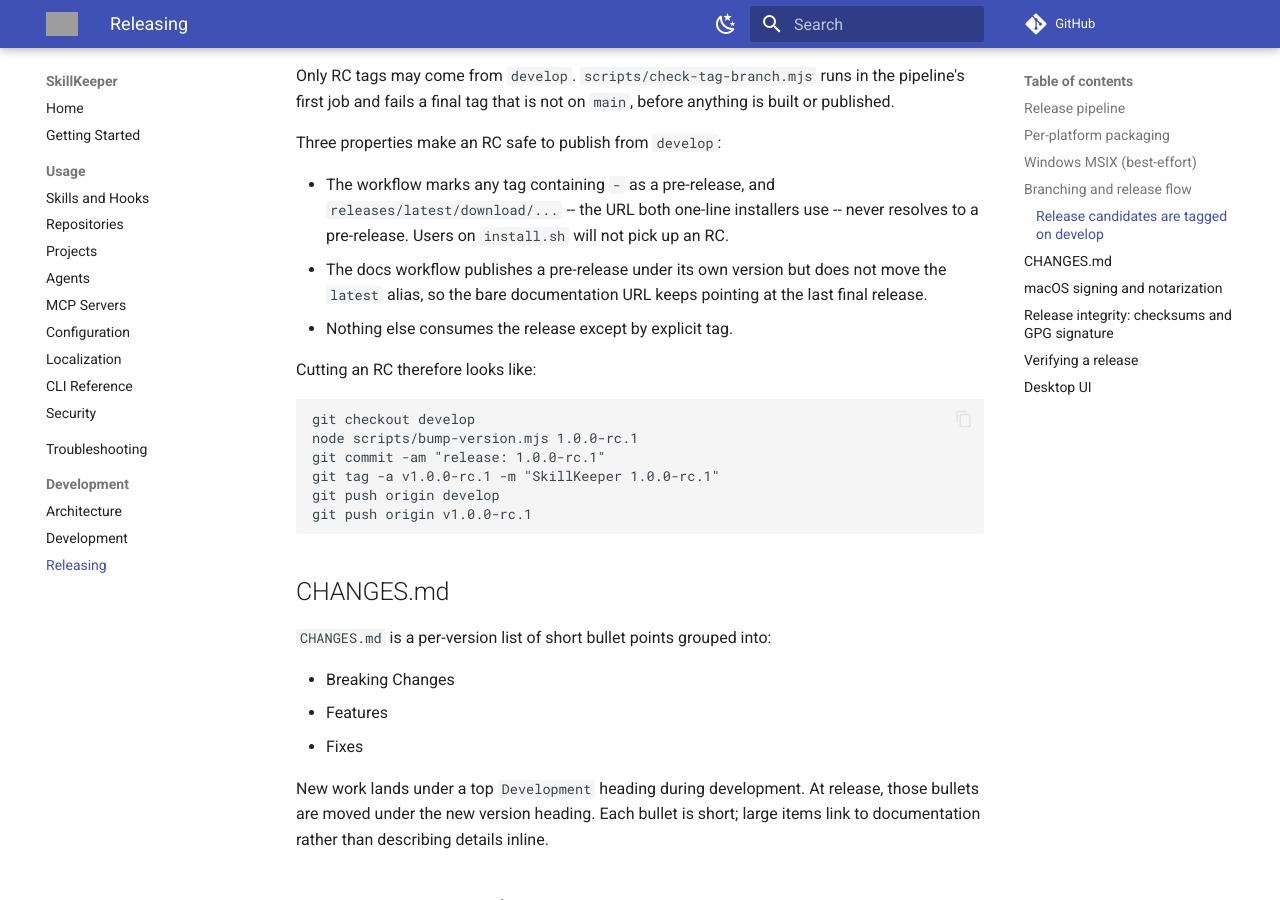
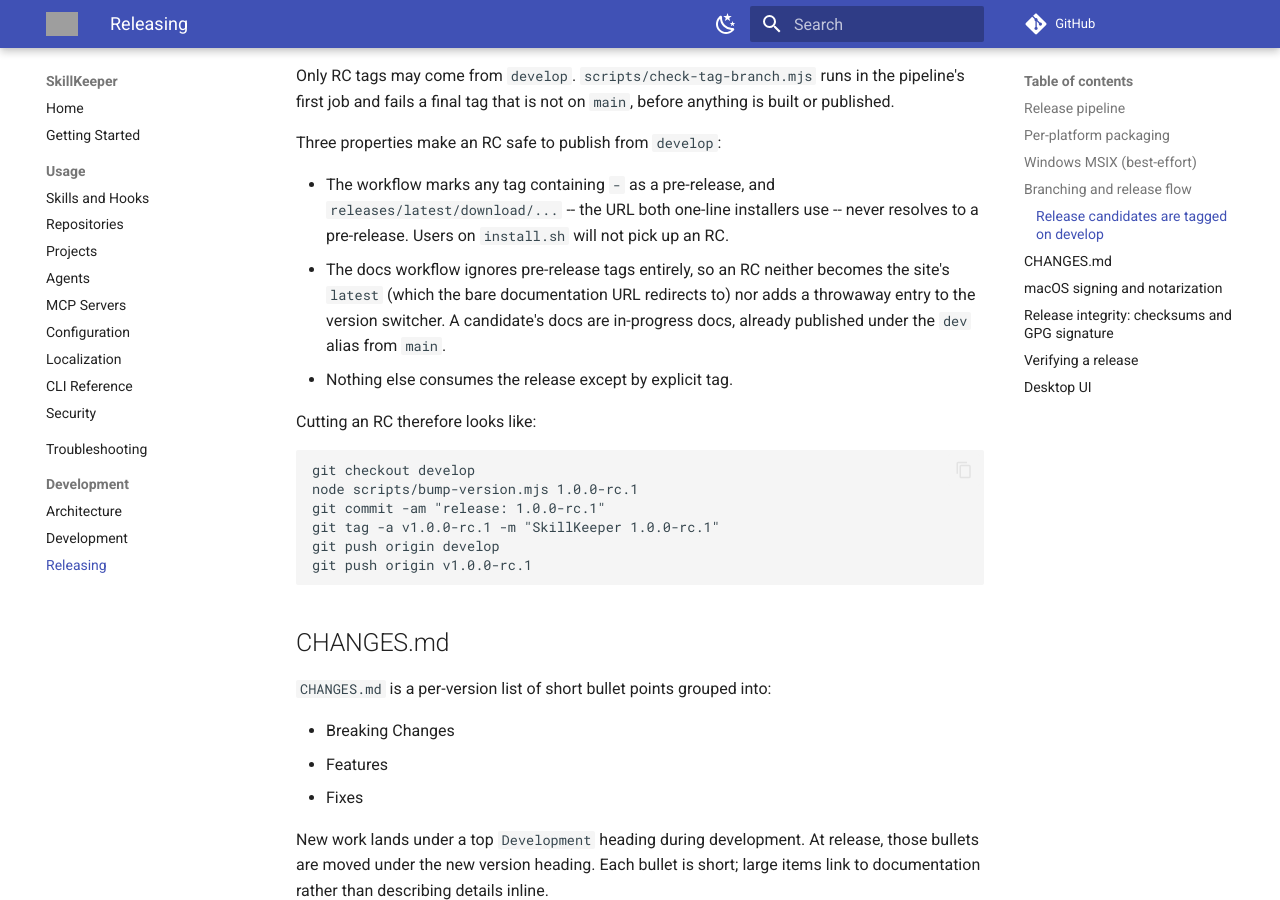
Before and after one commit to lorem-dev/skillkeeper, an MkDocs documentation site: the page built from docs/development/releasing.md, in a window 1280 px wide and 900 px high, scrolled down 2033 px. Built offline with MkDocs 1.6.1 and Material for MkDocs 9.7.7, drawn with Linux system fonts in a browser that asks for light colours; comment, search, counter and statistics services are not loaded; the version menu is left out; grey boxes are pictures that could not be loaded.

Commit message:
fix: do not publish documentation for pre-release tags
The bare docs URL redirects to the latest alias, so tagging a release candidate
made it the documentation every visitor landed on -- observed on v0.2.1-rc.1,
which took the alias from 0.2.0. A candidate's docs are in-progress docs, already
served under the dev alias, so publishing them only added throwaway version-switcher
entries to delete by hand.

Excluded by the tag filter so the workflow does not start, plus a guard in the
deploy step because workflow_dispatch can be pointed at any ref.

```diff
--- a/docs/development/releasing.md
+++ b/docs/development/releasing.md
@@ -86,9 +86,10 @@
 - The workflow marks any tag containing `-` as a pre-release, and
   `releases/latest/download/...` -- the URL both one-line installers use -- never
   resolves to a pre-release. Users on `install.sh` will not pick up an RC.
-- The docs workflow publishes a pre-release under its own version but does not
-  move the `latest` alias, so the bare documentation URL keeps pointing at the
-  last final release.
+- The docs workflow ignores pre-release tags entirely, so an RC neither becomes
+  the site's `latest` (which the bare documentation URL redirects to) nor adds a
+  throwaway entry to the version switcher. A candidate's docs are in-progress
+  docs, already published under the `dev` alias from `main`.
 - Nothing else consumes the release except by explicit tag.
 
 Cutting an RC therefore looks like:
```
Also changed, not shown: CHANGES.md (+5 -4 lines), 1 other file.
